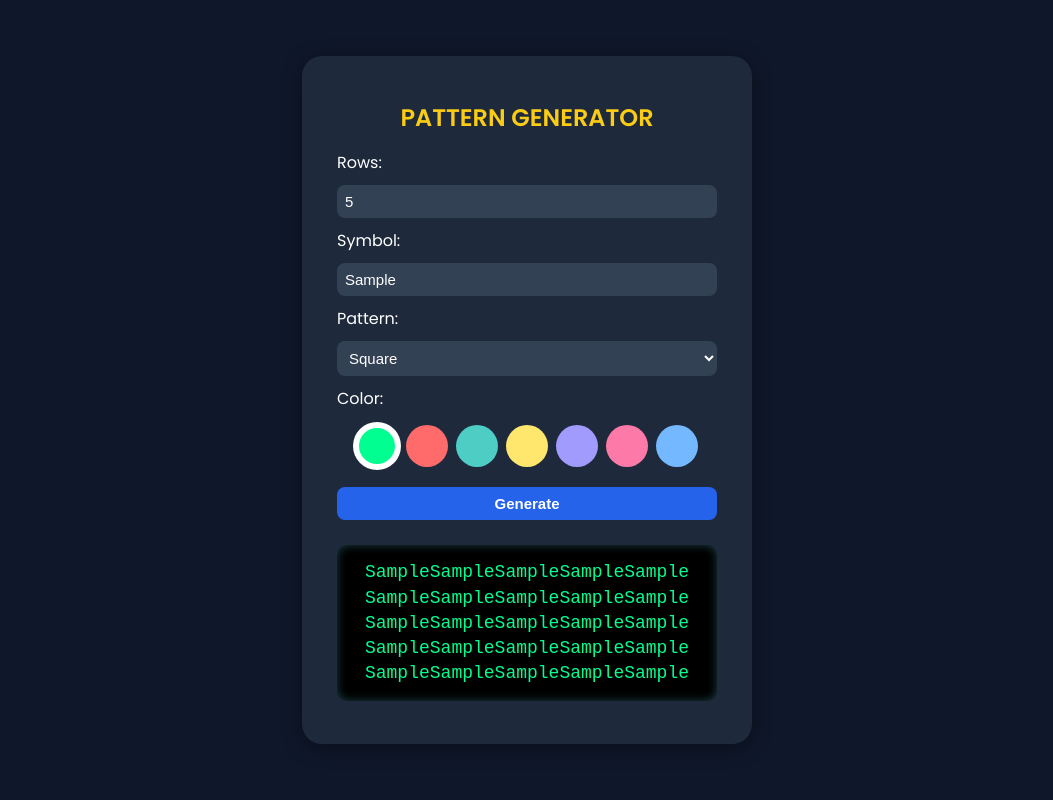
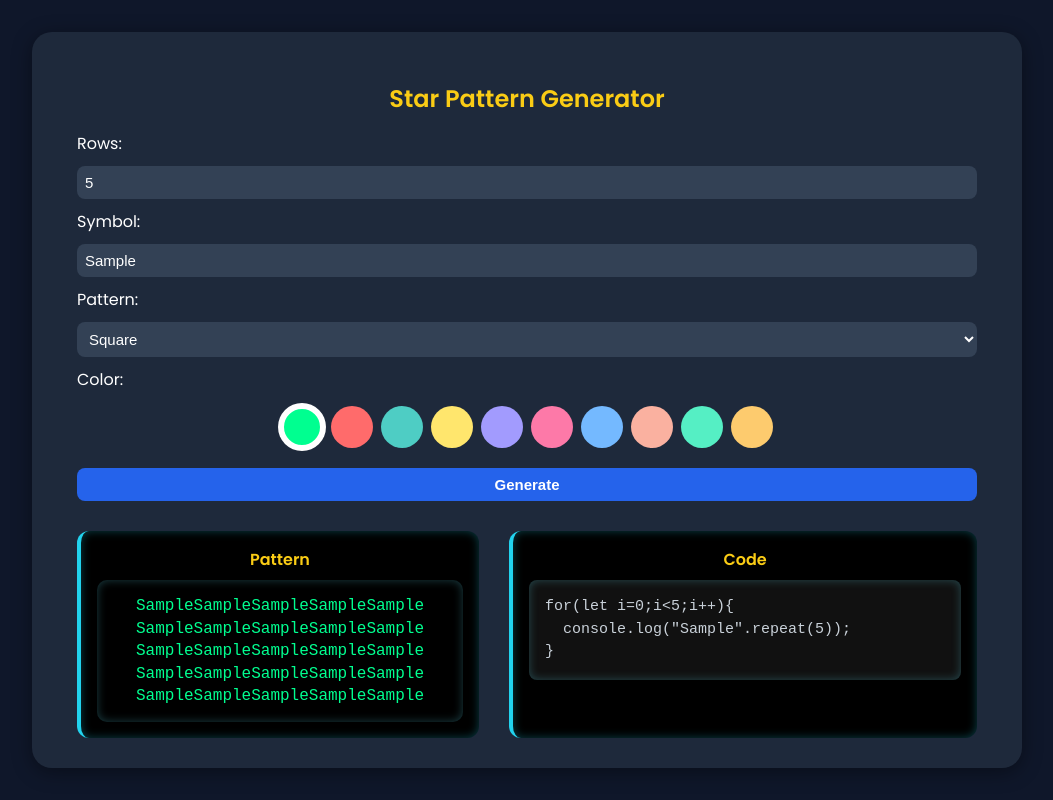
Before and after one commit to BalajiiSelvam/Mini-Projects-JS, a plain HTML site: page PatternPrinting/index.html in a window 1280 px wide. Both pictures are taken after typing "5", "Sample" into the empty fields and a click on the button "Generate". Shown: the whole page, without its empty margins (113-1166 px from the left). Drawn offline with Linux system fonts and the light colour scheme.

Commit message:
Customizable Pattern Printer along with code display

```diff
--- a/PatternPrinting/index.html
+++ b/PatternPrinting/index.html
@@ -8,7 +8,7 @@
 </head>
 <body>
   <div class="container">
-    <h2>PATTERN GENERATOR</h2>
+    <h2>Star Pattern Generator</h2>
 
     <div class="controls">
       <label>Rows:</label>
@@ -44,12 +44,26 @@
         <div class="color-option" data-color="#a29bfe"></div>
         <div class="color-option" data-color="#fd79a8"></div>
         <div class="color-option" data-color="#74b9ff"></div>
+        <div class="color-option" data-color="#fab1a0"></div>
+        <div class="color-option" data-color="#55efc4"></div>
+        <div class="color-option" data-color="#fdcb6e"></div>
       </div>
 
       <button onclick="printPattern()">Generate</button>
     </div>
 
-    <pre id="output"></pre>
+    <!-- ==== NEW: side-by-side layout ==== -->
+    <div class="result-wrapper">
+      <div class="result-box">
+        <h3>Pattern</h3>
+        <pre id="output"></pre>
+      </div>
+
+      <div class="result-box">
+        <h3>Code</h3>
+        <pre id="codeOutput"><code></code></pre>
+      </div>
+    </div>
   </div>
 
   <script src="script.js"></script>
--- a/PatternPrinting/script.js
+++ b/PatternPrinting/script.js
@@ -1,23 +1,45 @@
+/* -------------------------------------------------------------
+   Helper – turn a multiline string with indentation into HTML
+   ------------------------------------------------------------- */
+function formatCodeForHTML(snippet) {
+  const lines = snippet.split('\n');
+  const htmlLines = lines.map(line => {
+    // count leading spaces (2-space indent)
+    const indent = line.match(/^ */)[0].length;
+    const text  = line.trimStart();
+    const spaces = '&nbsp;'.repeat(indent);
+    return spaces + text;
+  });
+  return htmlLines.join('<br>');
+}
+
+/* -------------------------------------------------------------
+   MAIN FUNCTION
+   ------------------------------------------------------------- */
 function printPattern() {
   const n = parseInt(document.getElementById("rows").value);
   const symbol = document.getElementById("symbol").value || "*";
   const patternType = document.getElementById("pattern").value;
 
-  // Get selected color from circle picker
+  // ---- colour from selected circle ----
   const selected = document.querySelector(".color-option.selected");
   const color = selected ? selected.dataset.color : "#00ff90";
 
-  // Validation
+  // ---- validation ----
   if (isNaN(n) || n <= 0) {
     document.getElementById("output").textContent = "Please enter a valid number of rows!";
+    document.getElementById("codeOutput").querySelector("code").innerHTML = "";
     return;
   }
 
+  // ---- build pattern & code snippet (same loops as before) ----
   let pattern = "";
+  let codeSnippet = "";               // raw JS with \n
 
   switch (patternType) {
     case "square":
       for (let i = 0; i < n; i++) pattern += symbol.repeat(n) + "\n";
+      codeSnippet = `for(let i=0;i<${n};i++){\n  console.log("${symbol}".repeat(${n}));\n}`;
       break;
 
     case "hollow-square":
@@ -27,27 +49,33 @@ function printPattern() {
         }
         pattern += "\n";
       }
+      codeSnippet = `// Hollow Square\nfor(let i=0;i<${n};i++){\n  let row='';\n  for(let j=0;j<${n};j++){\n    row += (i===0||j===0||i===${n}-1||j===${n}-1)?'${symbol}':' ';\n  }\n  console.log(row);\n}`;
       break;
 
     case "left-triangle":
       for (let i = 1; i <= n; i++) pattern += symbol.repeat(i) + "\n";
+      codeSnippet = `for(let i=1;i<=${n};i++) console.log("${symbol}".repeat(i));`;
       break;
 
     case "left-inverted":
       for (let i = n; i >= 1; i--) pattern += symbol.repeat(i) + "\n";
+      codeSnippet = `for(let i=${n};i>=1;i--) console.log("${symbol}".repeat(i));`;
       break;
 
     case "right-triangle":
       for (let i = 1; i <= n; i++) pattern += " ".repeat(n - i) + symbol.repeat(i) + "\n";
+      codeSnippet = `for(let i=1;i<=${n};i++) console.log(" ".repeat(${n}-i)+"${symbol}".repeat(i));`;
       break;
 
     case "right-inverted":
       for (let i = n; i >= 1; i--) pattern += " ".repeat(n - i) + symbol.repeat(i) + "\n";
+      codeSnippet = `for(let i=${n};i>=1;i--) console.log(" ".repeat(${n}-i)+"${symbol}".repeat(i));`;
       break;
 
     case "pyramid":
       for (let i = 1; i <= n; i++)
         pattern += " ".repeat(n - i) + symbol.repeat(2 * i - 1) + "\n";
+      codeSnippet = `for(let i=1;i<=${n};i++) console.log(" ".repeat(${n}-i)+"${symbol}".repeat(2*i-1));`;
       break;
 
     case "diamond":
@@ -55,6 +83,7 @@ function printPattern() {
         pattern += " ".repeat(n - i) + symbol.repeat(2 * i - 1) + "\n";
       for (let i = n - 1; i >= 1; i--)
         pattern += " ".repeat(n - i) + symbol.repeat(2 * i - 1) + "\n";
+      codeSnippet = `// Diamond (upper)\nfor(let i=1;i<=${n};i++) console.log(" ".repeat(${n}-i)+"${symbol}".repeat(2*i-1));\n// (lower)\nfor(let i=${n}-1;i>=1;i--) console.log(" ".repeat(${n}-i)+"${symbol}".repeat(2*i-1));`;
       break;
 
     case "hollow-diamond":
@@ -62,12 +91,14 @@ function printPattern() {
         pattern += " ".repeat(n - i) + symbol + " ".repeat(2 * i - 3) + (i > 1 ? symbol : "") + "\n";
       for (let i = n - 1; i >= 1; i--)
         pattern += " ".repeat(n - i) + symbol + " ".repeat(2 * i - 3) + (i > 1 ? symbol : "") + "\n";
+      codeSnippet = `// Hollow Diamond (upper)\nfor(let i=1;i<=${n};i++) console.log(" ".repeat(${n}-i)+"${symbol}"+" ".repeat(2*i-3)+(i>1?"${symbol}":""));\n// (lower)\nfor(let i=${n}-1;i>=1;i--) console.log(" ".repeat(${n}-i)+"${symbol}"+" ".repeat(2*i-3)+(i>1?"${symbol}":""));`;
       break;
 
     case "l-shape":
       for (let i = 0; i < n; i++) {
         pattern += (i === n - 1) ? symbol.repeat(n) : symbol + "\n";
       }
+      codeSnippet = `for(let i=0;i<${n};i++) console.log(i===${n}-1?"${symbol}".repeat(${n}):"${symbol}");`;
       break;
 
     case "t-shape":
@@ -75,6 +106,7 @@ function printPattern() {
         if (i === 0) pattern += symbol.repeat(n) + "\n";
         else pattern += " ".repeat(Math.floor(n / 2)) + symbol + "\n";
       }
+      codeSnippet = `for(let i=0;i<${n};i++){\n  if(i===0) console.log("${symbol}".repeat(${n}));\n  else console.log(" ".repeat(Math.floor(${n}/2))+"${symbol}");\n}`;
       break;
 
     case "x-shape":
@@ -84,6 +116,7 @@ function printPattern() {
         }
         pattern += "\n";
       }
+      codeSnippet = `for(let i=0;i<${n};i++){\n  let row='';\n  for(let j=0;j<${n};j++) row += (j===i||j===${n}-i-1)?'${symbol}':' ';\n  console.log(row);\n}`;
       break;
 
     case "h-shape":
@@ -91,23 +124,25 @@ function printPattern() {
         if (i === Math.floor(n / 2)) pattern += symbol.repeat(n) + "\n";
         else pattern += symbol + " ".repeat(n - 2) + symbol + "\n";
       }
+      codeSnippet = `for(let i=0;i<${n};i++){\n  if(i===Math.floor(${n}/2)) console.log("${symbol}".repeat(${n}));\n  else console.log("${symbol}"+" ".repeat(${n}-2)+"${symbol}");\n}`;
       break;
 
     case "u-shape":
       for (let i = 0; i < n - 1; i++)
         pattern += symbol + " ".repeat(n - 2) + symbol + "\n";
       pattern += symbol.repeat(n);
+      codeSnippet = `for(let i=0;i<${n}-1;i++) console.log("${symbol}"+" ".repeat(${n}-2)+"${symbol}");\nconsole.log("${symbol}".repeat(${n}));`;
       break;
 
     default:
       pattern = "Invalid pattern type!";
+      codeSnippet = "// No code available for invalid pattern";
   }
 
-  // Live typing animation with selected color
+  /* ---------- PATTERN (typing animation) ---------- */
   const output = document.getElementById("output");
-  output.innerHTML = ""; // Clear previous
+  output.innerHTML = "";
   let idx = 0;
-
   const span = document.createElement("span");
   span.style.color = color;
   output.appendChild(span);
@@ -117,18 +152,21 @@ function printPattern() {
     idx++;
     if (idx >= pattern.length) clearInterval(interval);
   }, 10);
+
+  /* ---------- CODE (pretty-printed) ---------- */
+  const codeEl = document.getElementById("codeOutput").querySelector("code");
+  codeEl.innerHTML = formatCodeForHTML(codeSnippet);
 }
+
+/* ---------- Circle-picker init (paint + select) ---------- */
 document.addEventListener("DOMContentLoaded", () => {
-  // Paint circles with their data-color
   document.querySelectorAll(".color-option").forEach(opt => {
     opt.style.background = opt.dataset.color;
   });
 
-  // Select first circle
   const first = document.querySelector(".color-option");
   if (first) first.classList.add("selected");
 
-  // Click handler
   document.querySelectorAll(".color-option").forEach(opt => {
     opt.addEventListener("click", function () {
       document.querySelectorAll(".color-option").forEach(o => o.classList.remove("selected"));
--- a/PatternPrinting/style.css
+++ b/PatternPrinting/style.css
@@ -127,3 +127,93 @@ pre {
   border-color: #fff;
   box-shadow: 0 0 0 3px #fff;
 }
+
+/* ==== NEW: side-by-side result boxes ==== */
+.result-wrapper {
+  display: flex;
+  gap: 20px;
+  margin-top: 25px;
+  justify-content: center;
+}
+.result-box {
+  flex: 1;
+  background: #000;
+  border-radius: 10px;
+  padding: 12px;
+  max-width: 48%;
+  border-left: 4px solid #22d3ee;
+  box-shadow: inset 0 0 10px rgba(34,211,238,.3);
+}
+.result-box h3 {
+  margin: 0 0 8px 0;
+  font-size: 16px;
+  color: #facc15;
+}
+.result-box pre {
+  margin: 0;
+  font-family: "Courier New", monospace;
+  font-size: 16px;
+  line-height: 1.4;
+  white-space: pre;
+  overflow-x: auto;
+}
+/* ==== CODE BLOCK – LEFT-ALIGNED & REAL CODE LOOK ==== */
+#codeOutput {
+  text-align: left !important;     /* Force left alignment */
+  font-family: "Courier New", Consolas, monospace !important;
+  background: #111;
+  color: #c9d1d9;
+  padding: 16px;
+  border-radius: 8px;
+  overflow-x: auto;
+  white-space: pre;                /* Critical: preserves spaces */
+  font-size: 15px;
+  line-height: 1.6;
+}
+
+#codeOutput code {
+  display: block;
+  white-space: pre;                /* Keep all spaces and tabs */
+  tab-size: 2;                     /* 2-space tabs */
+  -moz-tab-size: 2;
+  padding: 0;
+  margin: 0;
+}
+
+.container {
+  background: #1e293b;
+  padding: 30px 45px;
+  border-radius: 20px;
+  box-shadow: 0 4px 20px rgba(0, 0, 0, 0.4);
+  text-align: center;
+  width: 900px;           /* WIDER */
+  max-width: 95vw;
+}
+
+/* ==== SIDE-BY-SIDE RESULT BOXES ==== */
+.result-wrapper {
+  display: flex;
+  gap: 30px;
+  margin-top: 30px;
+  justify-content: center;
+}
+
+.result-box {
+  flex: 1;
+  background: #000;
+  border-radius: 12px;
+  padding: 16px;
+  border-left: 4px solid #22d3ee;
+  box-shadow: inset 0 0 10px rgba(34,211,238,.3);
+  overflow: auto;
+}
+
+/* CODE BLOCK = BIGGER */
+.result-box:nth-child(2) {
+  flex: 1.4;              /* 40% wider */
+}
+
+#codeOutput code {
+  font-size: 15px;
+  line-height: 1.5;
+}
```
